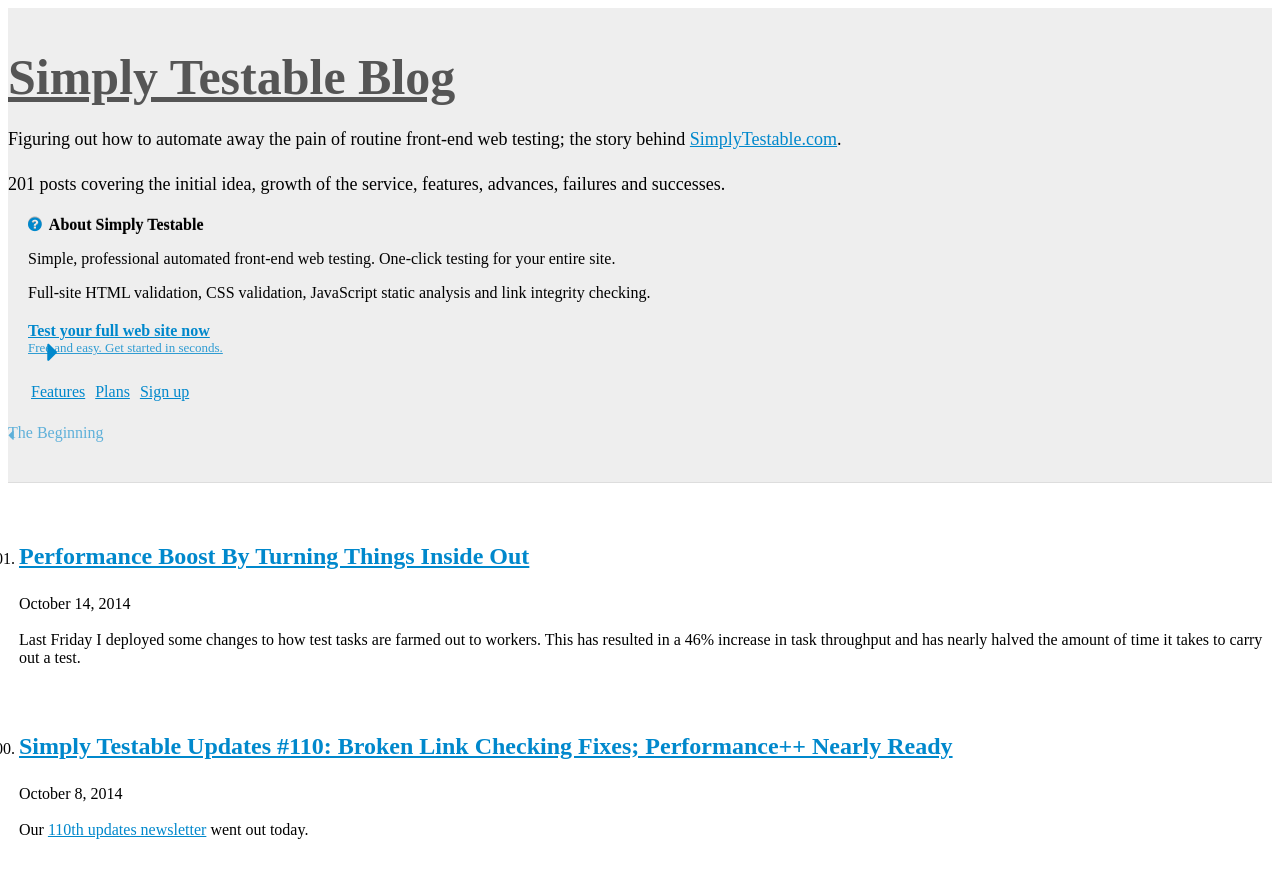
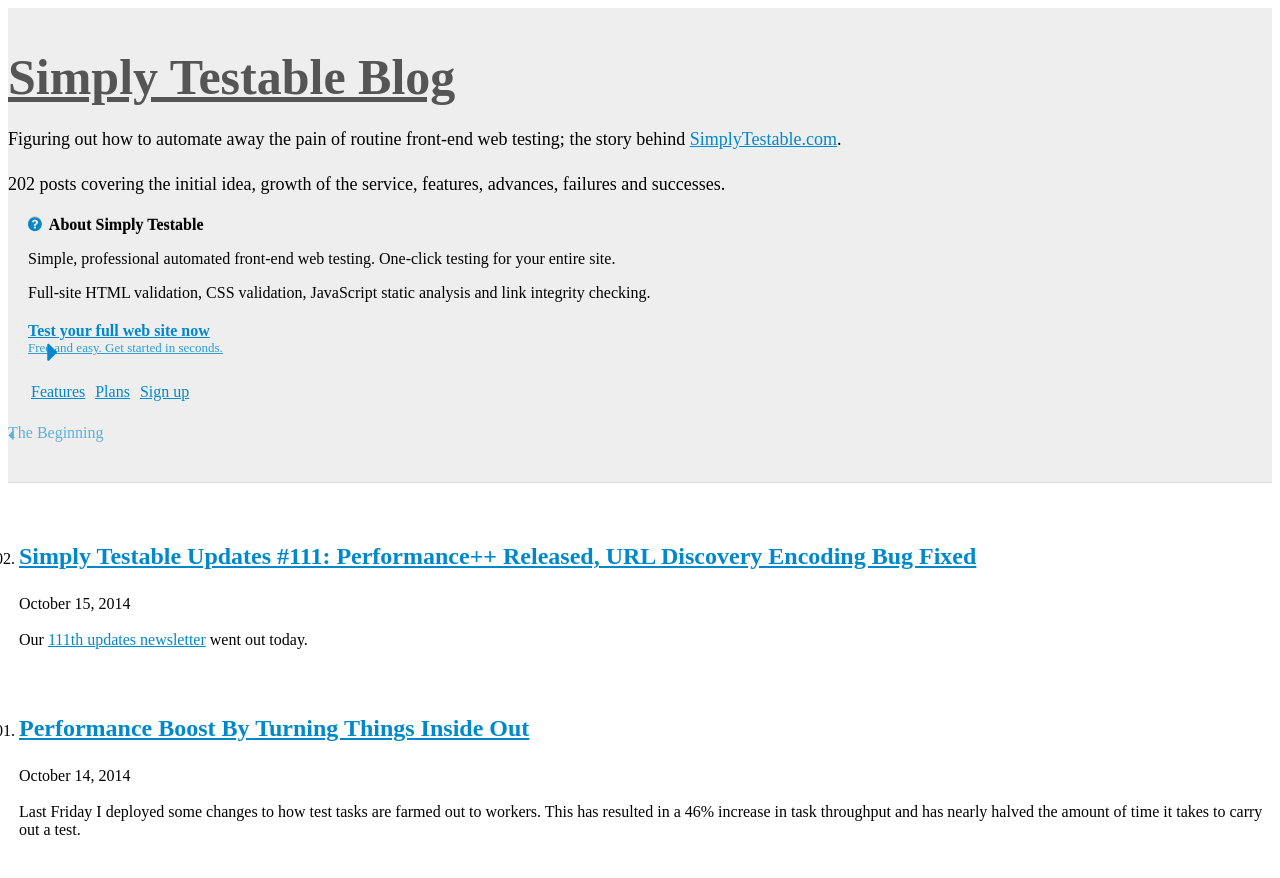
Before and after one commit to webignition/blog.simplytestable.com, a Jekyll site: the page built from archive/index.html, in a window 1280 px wide and 900 px high. Shown: the top 878 px of the window. Built offline with Jekyll 4.4.1, drawn with Linux system fonts in a browser that asks for light colours; nearby versions of some CDN libraries; comment, search, counter and statistics services are not loaded; a style sheet for code colours, icons or effects is not loaded; some of the changed text lies outside the part shown.

Commit message:
111th newsletter notification

```diff
--- a/archive/index.html
+++ b/archive/index.html
@@ -6,6 +6,28 @@ is_archive: true
 <ol class="archive">
 
 
+    <li value="202">
+        <h2><a href="/simply-testable-updates-111/">Simply Testable Updates #111: Performance++ Released, URL Discovery Encoding Bug Fixed </a></h2>
+        <p class="post-date">October 15, 2014</p>
+
+
+
+
+
+
+
+
+
+    <p>
+        Our <a href="http://us5.campaign-archive1.com/?u=ac75e33d993d2b502e333ddd0&amp;id=9e9329d258">111th updates newsletter</a> went out today.
+    </p>
+
+
+
+
+    </li>
+
+
     <li value="201">
         <h2><a href="/performance-boost-by-turning-things-inside-out/">Performance Boost By Turning Things Inside Out </a></h2>
         <p class="post-date">October 14, 2014</p>
```
Also changed, not shown: _posts/2014/2014-10-15-simply-testable-updates-111.html (added, +15 -0 lines).
